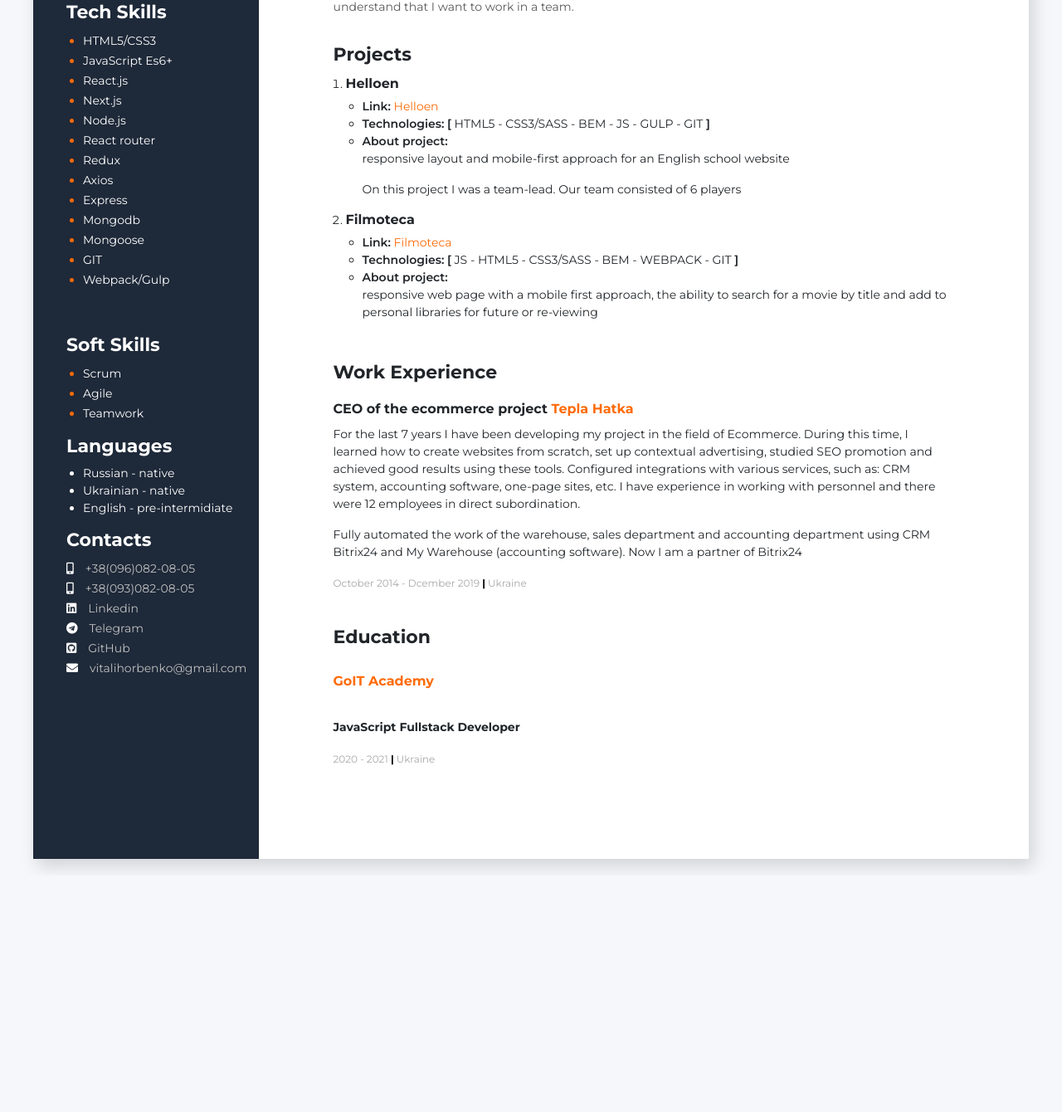
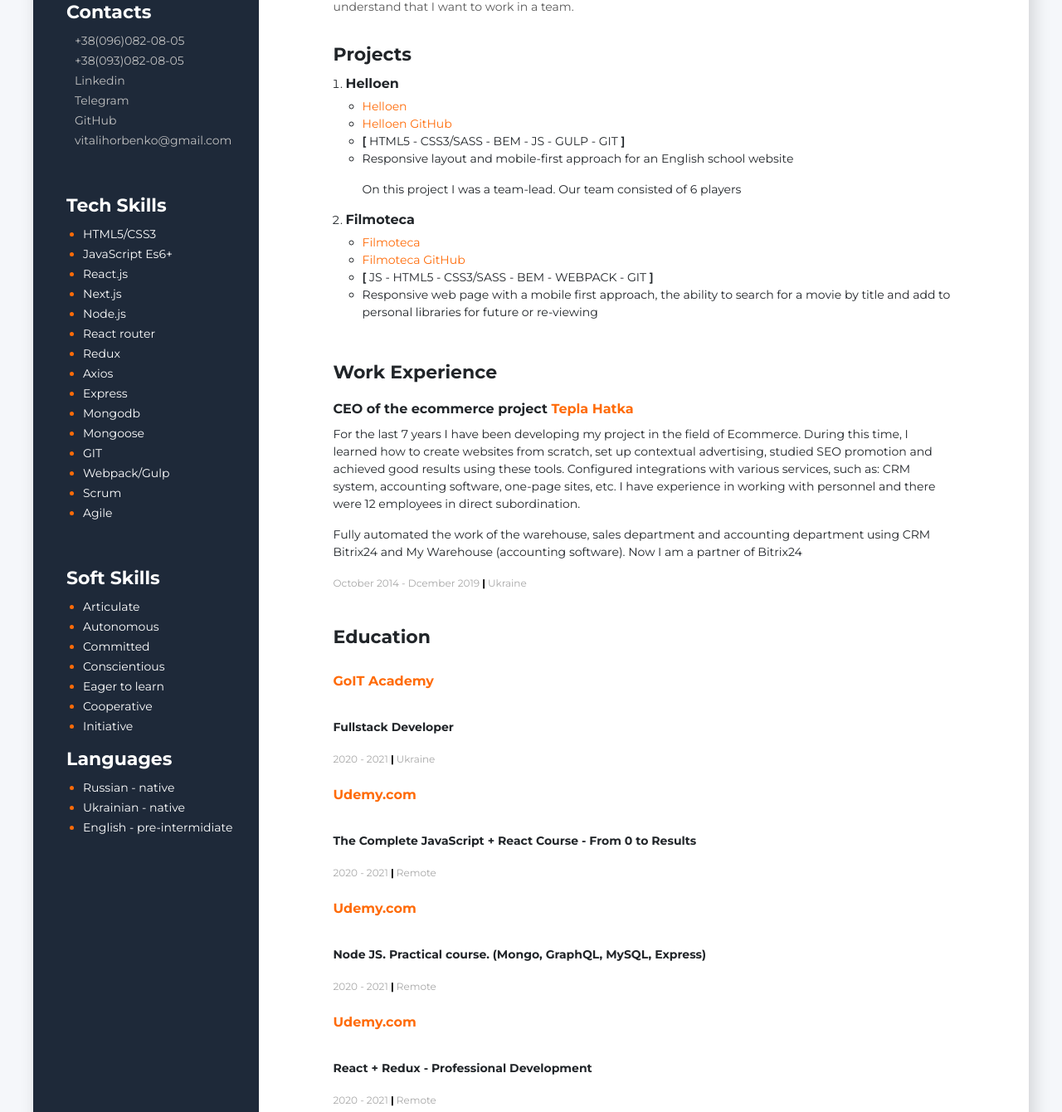
Before and after one commit to vitaliihorbenko/-vhorbenko.github.io, a plain HTML site: page index.html in a window 1280 px wide. Shown: the part 321-1661 px from the top of the page at 83% size. Before the commit the page ends 1376 px from the top, so only its background shows below. Drawn offline with nearby package versions, Linux system fonts and the light colour scheme.

Commit message:
added more information

```diff
--- a/css/styles.css
+++ b/css/styles.css
@@ -66,14 +66,16 @@ h3 {
   margin-bottom: 55px;
 }
 .tech-skill-container li,
-.soft-skill-container li {
+.soft-skill-container li,
+.languages-container li {
   font-size: 14px;
   line-height: 24px;
   font-weight: 400;
   color: #ff6b08;
 }
 .tech-skill-container li span,
-.soft-skill-container li span {
+.soft-skill-container li span,
+.languages-container li span {
   color: #fff;
 }
 
--- a/index.html
+++ b/index.html
@@ -35,8 +35,34 @@
 
         <!-- /Corousel -->
 
+
+
         <!-- Text-container -->
         <div class="text-container">
+
+                  <!-- Contacts container -->
+        <div class="contacts-container">
+
+          <h3>Contacts</h3>
+          <div>
+            <a class="contacts-tel" href="tel:+380960820805">+38(096)082-08-05</a>
+          </div>
+          <div>
+            <a class="contacts-tel" href="tel:+380930820805">+38(093)082-08-05</a>
+          </div>
+          <div>
+            <a href="https://www.linkedin.com/in/vitalii-horbenko/" target="_blank">Linkedin</a>
+          </div>
+          <div>
+            <a href="https://t.me/Vitalii_Horbenko" target="_blank">Telegram</a>
+          </div>
+          <div>
+            <a href="https://github.com/vitaliihorbenko" target="_blank">GitHub</a>
+          </div>
+          <div>
+            <a href="mailto:vitalihorbenko@gmail.com">vitalihorbenko@gmail.com</a>
+          </div>
+        </div>
 
 
           <!-- Tech Skills container -->
@@ -56,6 +82,8 @@
               <li><span>Mongoose</span></li>
               <li><span>GIT</span></li>
               <li><span>Webpack/Gulp</span></li>
+              <li><span>Scrum</span></li>
+              <li><span>Agile</span></li>
             </ul>
           </div>
           <!-- Tech Skills container END -->
@@ -64,9 +92,13 @@
           <div class="soft-skill-container">
             <h3>Soft Skills</h3>
             <ul>
-              <li><span>Scrum</span></li>
-              <li><span>Agile</span></li>
-              <li><span>Teamwork</span></li>
+              <li><span>Articulate</span></li>
+              <li><span>Autonomous</span></li>
+              <li><span>Committed</span></li>
+              <li><span>Conscientious</span></li>
+              <li><span>Eager to learn</span></li>
+              <li><span>Cooperative</span></li>
+              <li><span>Initiative</span></li>
             </ul>
           </div>
           <!-- Soft Skills container END -->
@@ -83,35 +115,7 @@
                     <!-- Soft Skills container END -->
 
 
-        <!-- Contacts container -->
-        <div class="contacts-container">
 
-          <h3>Contacts</h3>
-          <div>
-            <i class="fas fa-mobile-alt"></i>
-            <a class="contacts-tel" href="tel:+380960820805">+38(096)082-08-05</a>
-          </div>
-          <div>
-            <i class="fas fa-mobile-alt"></i>
-            <a class="contacts-tel" href="tel:+380930820805">+38(093)082-08-05</a>
-          </div>
-          <div>
-            <i class="fab fa-linkedin"></i>
-            <a href="https://www.linkedin.com/in/vitalii-horbenko/" target="_blank">Linkedin</a>
-          </div>
-          <div>
-            <i class="fab fa-telegram"></i>
-            <a href="https://t.me/Vitalii_Horbenko" target="_blank">Telegram</a>
-          </div>
-          <div>
-            <i class="fab fa-github-square"></i>
-            <a href="https://github.com/vitaliihorbenko" target="_blank">GitHub</a>
-          </div>
-          <div>
-            <i class="fas fa-envelope"></i>
-            <a href="mailto:vitalihorbenko@gmail.com">vitalihorbenko@gmail.com</a>
-          </div>
-        </div>
       </div>
 
         <!-- Text-container END -->
@@ -150,15 +154,17 @@
               <h5>Helloen</h5>
               <ul>
                 <li>
-                  <span>Link:</span>
                   <a target="_blank" href="https://goit-project-uxxx.github.io/first-project-helloen/">Helloen</a>
                 </li>
                 <li>
-                  <span>Technologies:</span>
+                  <a target="_blank" href="https://github.com/goit-project-uxxx/first-project-helloen">Helloen GitHub</a>
+                </li>
+                <li>
+
                    <span>[</span> HTML5 - CSS3/SASS - BEM - JS - GULP - GIT <span>]</span>
                 </li>
-                <li><span>About project:</span>
-                  <p>responsive layout and mobile-first approach
+                <li>
+                  <p>Responsive layout and mobile-first approach
                   for an English school website</p>
                   <p>On this project I was a team-lead. Our team consisted of 6 players</p>
                 </li>
@@ -169,15 +175,17 @@
               <h5>Filmoteca</h5>
               <ul>
                 <li>
-                  <span>Link:</span>
                   <a target="_blank" href="https://snsvs.github.io/filmoteca/">Filmoteca</a>
                 </li>
                 <li>
-                  <span>Technologies:</span>
+                  <a target="_blank" href="https://github.com/SNSVS/filmoteca">Filmoteca GitHub</a>
+                </li>
+                <li>
+
                    <span>[</span> JS - HTML5 - CSS3/SASS - BEM - WEBPACK - GIT <span>]</span>
                 </li>
-                <li><span>About project:</span>
-                  <p>responsive web page with a mobile first
+                <li>
+                  <p>Responsive web page with a mobile first
                     approach, the ability to search for a movie by title and add
                     to personal libraries for future or re-viewing</p>
                 </li>
@@ -210,9 +218,33 @@
             <p class="education-university">
               GoIT Academy
             </p>
-            <p class="education-specialty">JavaScript Fullstack Developer</p>
+            <p class="education-specialty">Fullstack Developer</p>
             <span class="work-period">2020 - 2021 <span>|</span> Ukraine </span>
         </div>
+        <div>
+          <p class="education-university">
+            Udemy.com
+          </p>
+          <p class="education-specialty">The Complete JavaScript + React Course - From 0 to Results</p>
+          <span class="work-period">2020 - 2021 <span>|</span> Remote </span>
+      </div>
+
+      <div>
+        <p class="education-university">
+          Udemy.com
+        </p>
+        <p class="education-specialty">
+          Node JS. Practical course. (Mongo, GraphQL, MySQL, Express)</p>
+        <span class="work-period">2020 - 2021 <span>|</span> Remote </span>
+    </div>
+    <div>
+      <p class="education-university">
+        Udemy.com
+      </p>
+      <p class="education-specialty">
+        React + Redux - Professional Development</p>
+      <span class="work-period">2020 - 2021 <span>|</span> Remote </span>
+  </div>
 
         </div>
       </div>
```
